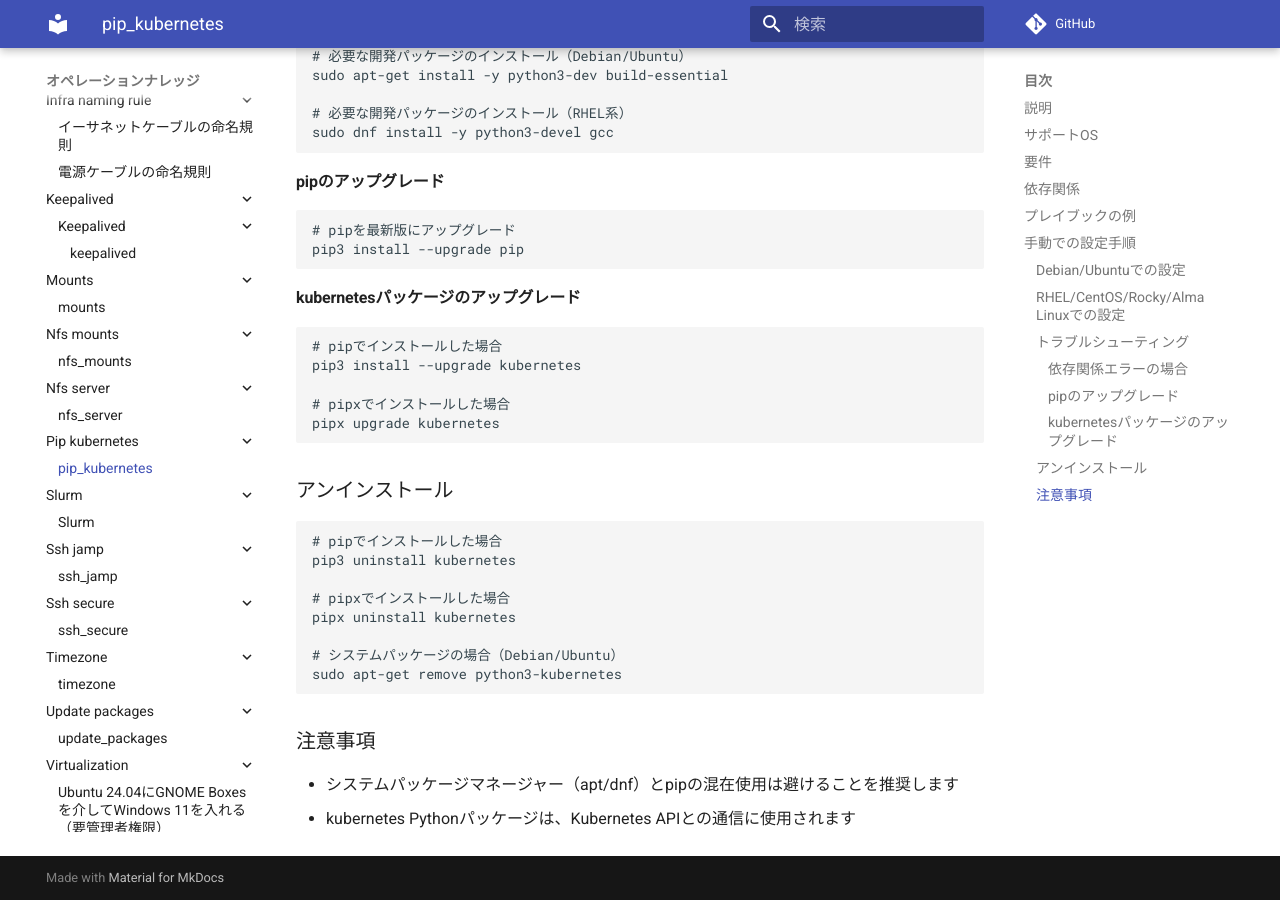
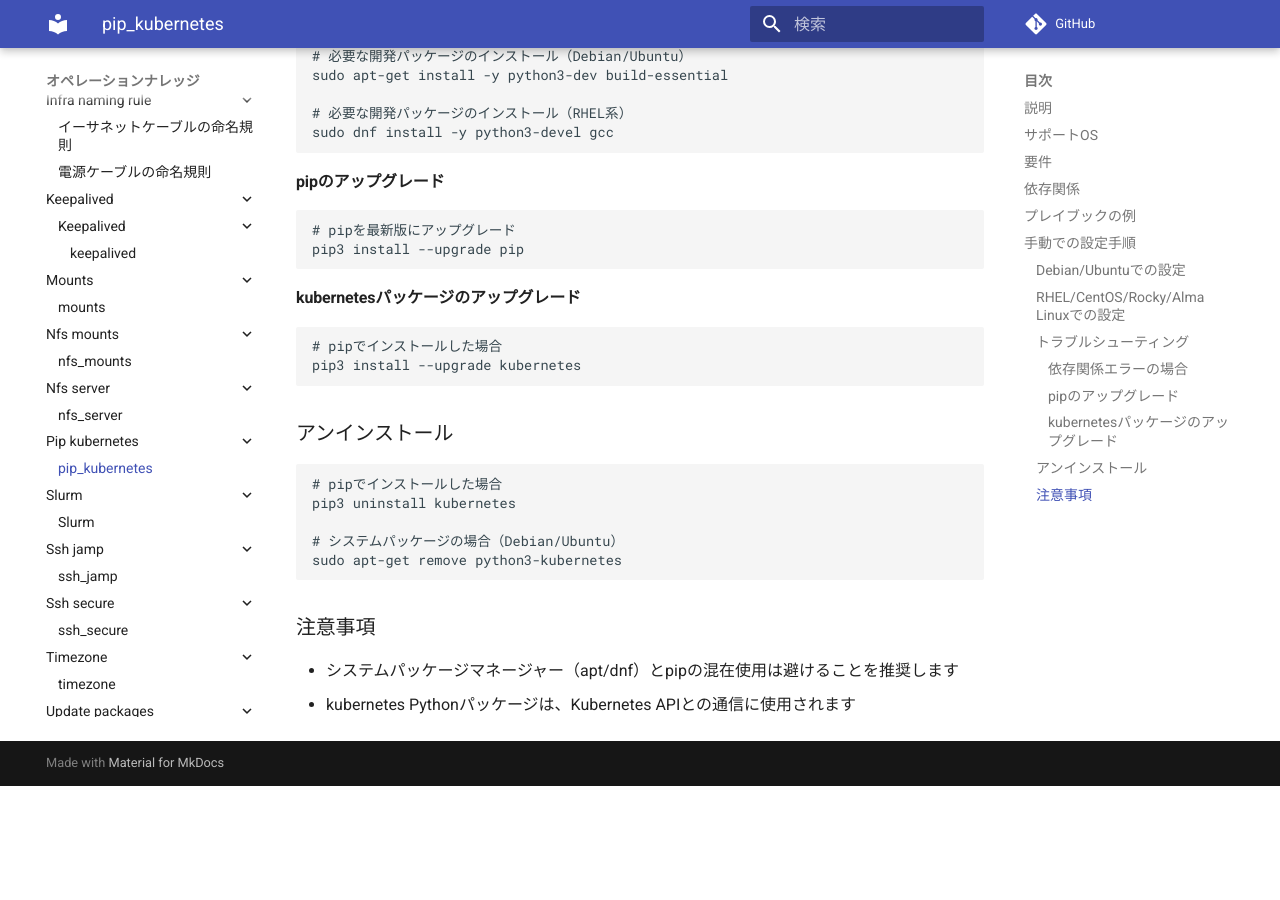
Before and after one commit to hydratlas/tips, an MkDocs documentation site: the page built from docs/infrastructure/pip_kubernetes/README.md, in a window 1280 px wide and 900 px high, scrolled down 1523 px. Built offline with MkDocs 1.6.1 and Material for MkDocs 9.7.7, drawn with Linux system fonts in a browser that asks for light colours; comment, search, counter and statistics services are not loaded; after the commit the page ends 2309 px from its top, so only the background shows below that; some of the changed text lies outside the part shown.

Commit message:
chore: sync ansible roles documentation from private repository

````diff
--- a/docs/infrastructure/pip_kubernetes/README.md
+++ b/docs/infrastructure/pip_kubernetes/README.md
@@ -1,6 +1,6 @@
 # pip_kubernetes
 
-pipxを使用してkubernetes Pythonパッケージをインストールします。
+kubernetes Pythonパッケージをインストールします。
 
 ## 説明
 
@@ -75,9 +75,6 @@ pip3 install --upgrade pip
 ```bash
 # pipでインストールした場合
 pip3 install --upgrade kubernetes
-
-# pipxでインストールした場合
-pipx upgrade kubernetes
 ```
 
 ### アンインストール
@@ -86,9 +83,6 @@ pipx upgrade kubernetes
 # pipでインストールした場合
 pip3 uninstall kubernetes
 
-# pipxでインストールした場合
-pipx uninstall kubernetes
-
 # システムパッケージの場合（Debian/Ubuntu）
 sudo apt-get remove python3-kubernetes
 ```
````
Also changed, not shown: docs/infrastructure/container/containers_user_storage_config/README.md (+2 -2 lines), docs/infrastructure/create_home_dirs/README.md (+2 -2 lines), docs/infrastructure/firewalld_disable/README.md (+3 -1 lines), docs/infrastructure/hostname/README.md (+2 -2 lines).
